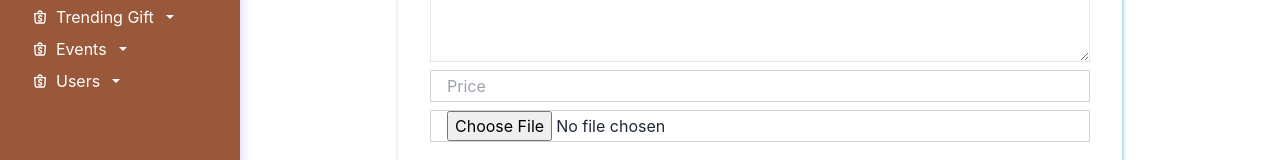
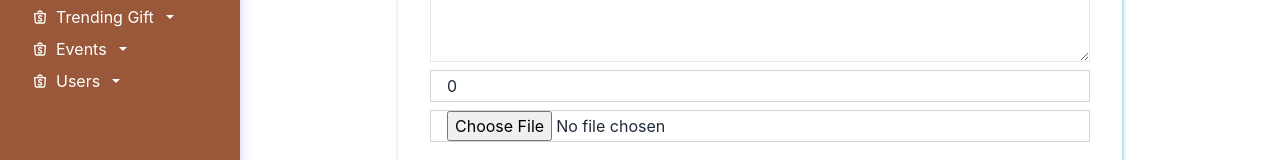
Before and after one commit to MuhammadBorhan/e_commerce_for_chocolate, a React (Create React App) app: page /dashboard/addproduct in a window 1280 px wide. Shown: the part 270-430 px from the top of the page. Built offline with nearby package versions, Linux system fonts and the light colour scheme; no server answers.

Commit message:
Image upload successful

```diff
--- a/src/Pages/Dashboard/AddProducts/AddProducts.js
+++ b/src/Pages/Dashboard/AddProducts/AddProducts.js
@@ -7,8 +7,9 @@ const AddProdusts = () => {
   const [name, setName] = useState("");
   const [brand, setBrand] = useState("");
   const [desc, setDesc] = useState("");
-  const [price, setPrice] = useState("");
+  const [price, setPrice] = useState(0);
   const [image, setImg] = useState(null);
+  console.log(name, brand, desc, price, image);
 
   const handleSubmitProduct = async (e) => {
     e.preventDefault();
--- a/src/Pages/Dashboard/ProductList/ProductList.js
+++ b/src/Pages/Dashboard/ProductList/ProductList.js
@@ -41,7 +41,10 @@ const ProductList = () => {
                 <th>{i + 1}</th>
                 <th>
                   {" "}
-                  <img src={product?.image} className="w-16" />{" "}
+                  <img
+                    src={`http://localhost:5000/${product?.image}`}
+                    className="w-16"
+                  />{" "}
                 </th>
                 <td>{product?.name}</td>
                 <td>¥{product?.price}</td>
--- a/src/Pages/Home.js
+++ b/src/Pages/Home.js
@@ -12,18 +12,19 @@ const Home = () => {
   const [price, setPrice] = useState(0);
   const [description, setDescription] = useState("");
   const [image, setImage] = useState(null);
+  console.log(name, price, description, image);
 
   const [products, setProducts] = useState([]);
-  console.log(products);
+  // console.log(products);
   useEffect(() => {
     fetchProducts();
   }, []);
   const fetchProducts = async () => {
     try {
       const response = await axios.get("http://localhost:5000/products");
-      setProducts(response.data);
+      setProducts(response?.data);
     } catch (error) {
-      console.error("Error fetching products:", error.response.data);
+      console.error("Error fetching products:", error.response?.data);
     }
   };
 
```
